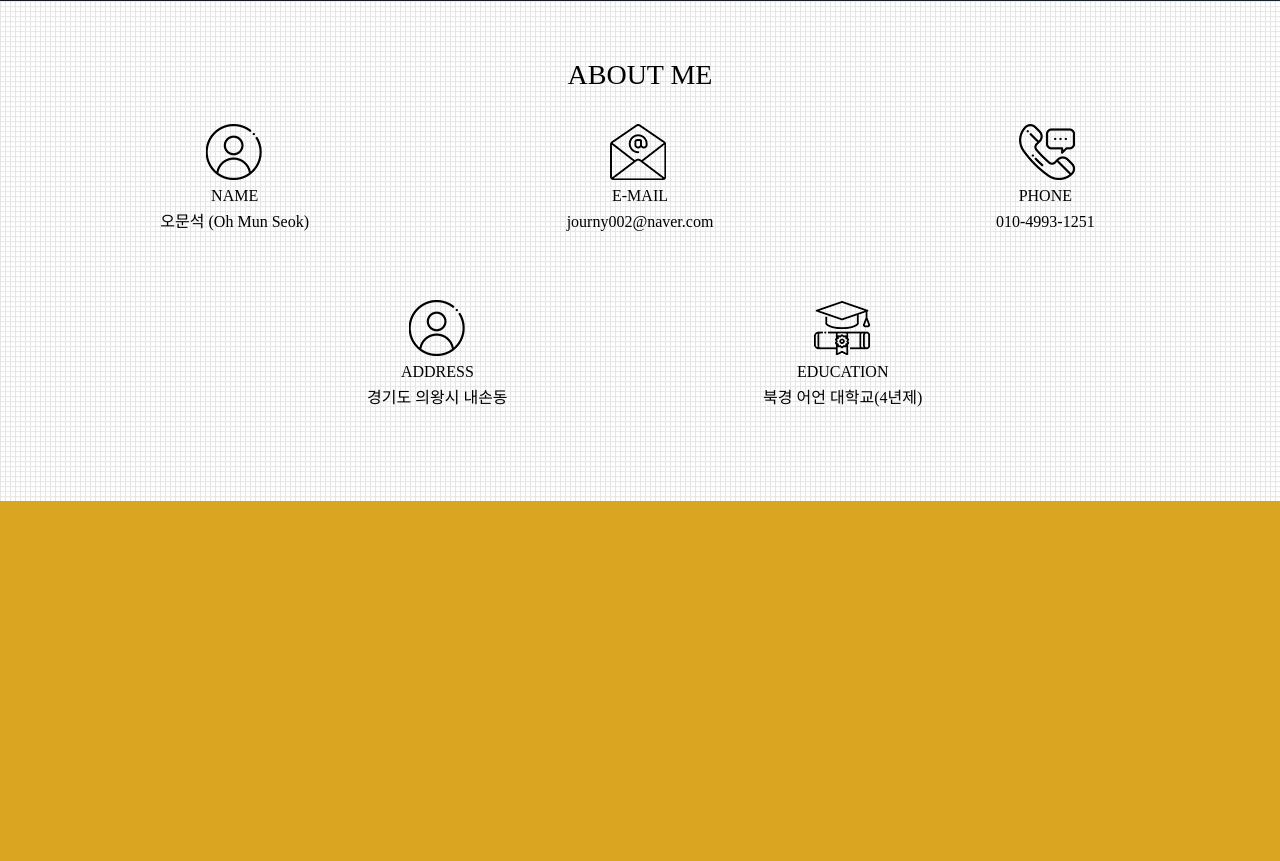
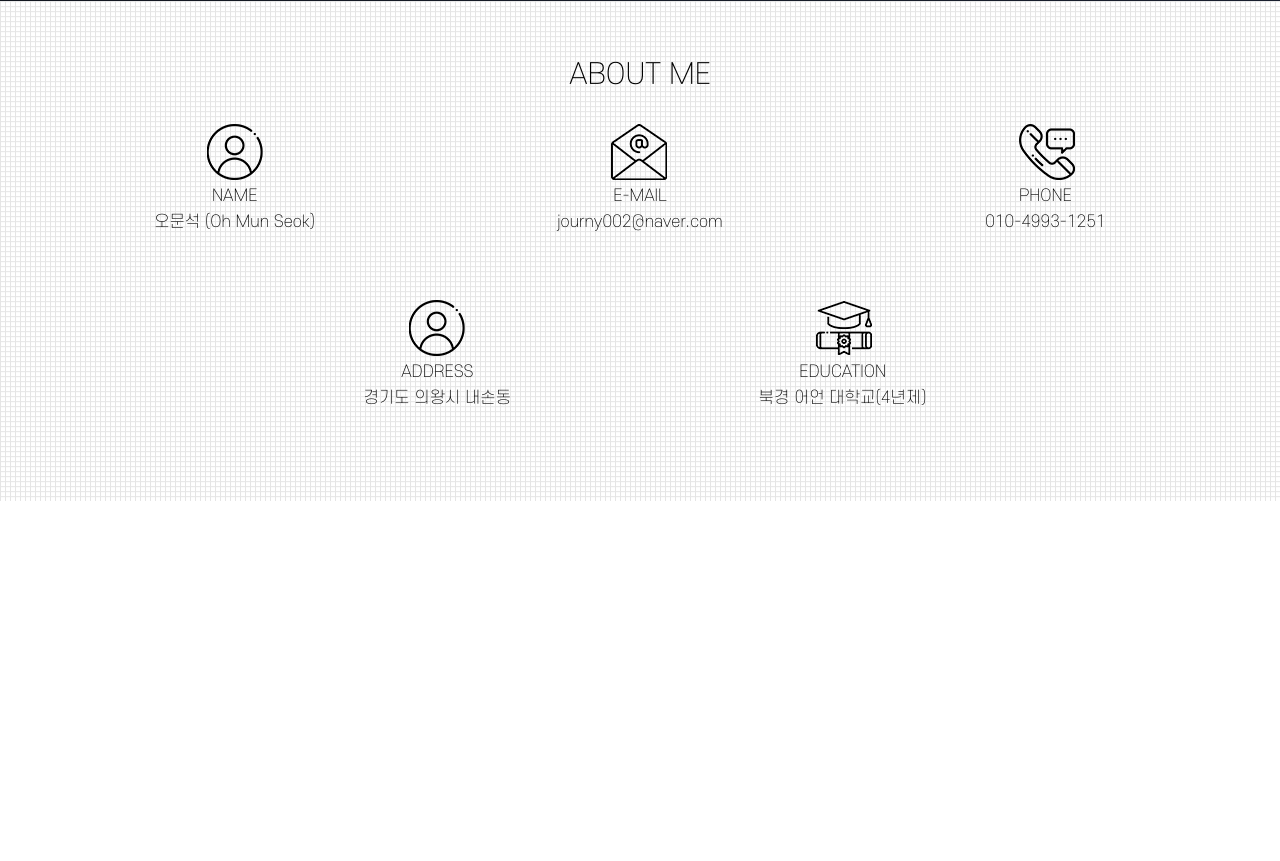
Before and after one commit to journy002/oms-portfolio, a website built with webpack: page index.html in a window 1280 px wide. Shown: the part 499-1360 px from the top of the page. Built offline with nearby package versions, Linux system fonts and the light colour scheme; files whose address does not match are found by name.

Commit message:
add font-face

```diff
--- a/index.html
+++ b/index.html
@@ -6,7 +6,7 @@
     <meta name="viewport" content="width=device-width, initial-scale=1.0">
     <title>Munseok portfolio</title>
     <link rel="stylesheet" href="https://cdn.jsdelivr.net/npm/reset-css@5.0.1/reset.min.css">
-    <link rel="stylesheet" href="./css/style.css">
+    <link rel="stylesheet" href="./src/scss/style.scss">
 </head>
 <body>
     <section class="home">
--- /dev/null
+++ b/scss/fonts.scss
@@ -0,0 +1,10 @@
+@font-face {
+    font-family: "SCDream";
+    src: local("SCDream");
+    src: url("../fonts/SCDream2.otf"), url('../fonts/SCDream2.otf?#iefix') format('embedded-opentype');
+        // url('../fonts/SCDream2.woff2') format('woff2'),
+        // url('../fonts/SCDream2.woff') format('woff'),
+        // url('../fonts/SCDream2.ttf') format('truetype');
+    font-style: normal;
+    font-weight: 300;
+  }
--- a/scss/style.scss
+++ b/scss/style.scss
@@ -1,9 +1,13 @@
+@import 'fonts.scss';
+
 $color--black: #000;
 $color--white: #fff;
 $color--darkBlue: #20293d;
 $color--deepDarkBlue: #131720;
+$font--large-size: 28px;
 
-$font--large-size: 28px;
+
+
 
 * {
     box-sizing: border-box;
@@ -75,7 +79,7 @@ section {
     align-items: center;
     flex-direction: column;
     background: url('../static/images/profil-pattern.gif') ;
-
+    font-family: "SCDream";
     .about__list {
         display: flex;
         justify-content: center;
@@ -165,7 +169,10 @@ section {
     }
 }
 
-.skills {background-color: goldenrod;}
+.skills {
+    // background: url('../static/images/skills_bg.jpeg') 100%;
+}
+
 .source {background-color: green;}
 .work {background-color: grey;}
 .contact {background-color: gainsboro;}
```
Also changed, not shown: fonts/SCDream1.otf (added), fonts/SCDream2.otf (added), fonts/SCDream3.otf (added), fonts/SCDream4.otf (added), fonts/SCDream5.otf (added), fonts/SCDream6.otf (added), fonts/SCDream7.otf (added), fonts/SCDream8.otf (added), fonts/SCDream9.otf (added), 6 other files.
